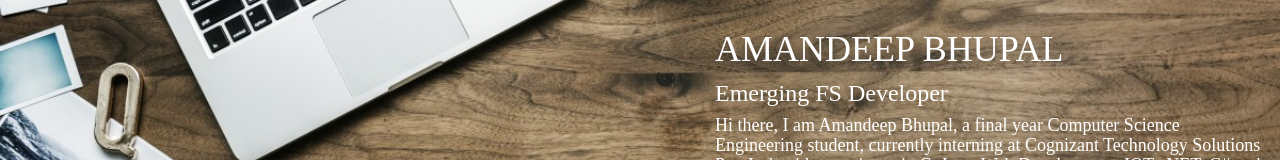
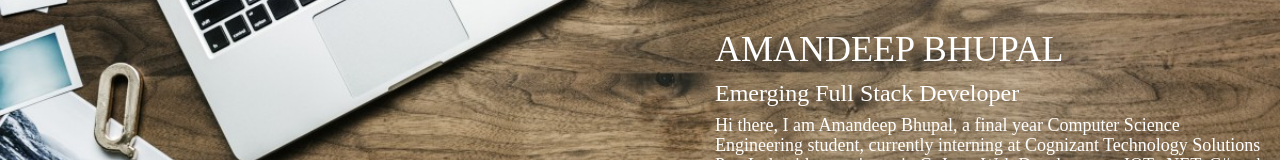
Before and after one commit to AkashMahajan19/AmandeepBhupal.github.io, a plain HTML site: page index.html in a window 1280 px wide. Shown: the part 252-412 px from the top of the page. Drawn offline with nearby package versions, Linux system fonts and the light colour scheme; files whose address does not match are found by name; a web font is replaced by a local one.

Commit message:
Update index.html

```diff
--- a/index.html
+++ b/index.html
@@ -163,7 +163,8 @@ Smartphone Compatible web template, free webdesigns for Nokia, Samsung, LG, Sony
 			 style="width:100%;padding-top:100px;padding-bottom:10px;padding-left:700px;">
 
 				 <h1 style="color:rgba(255,255,255,1);font-family:'Times New Roman', Times, serif ;">AMANDEEP BHUPAL</h1>
-				<h3 style="color:rgba(255,255,255,1);font-family:'Times New Roman', Times, serif ;padding-top:10px;">Emerging FS Developer</h3>
+				<h3 style="color:rgba(255,255,255,1);font-family:'Times New Roman', Times, serif ;padding-top:10px;">
+					Emerging Full Stack Developer</h3>
 				 <h4 style="color:rgba(255,255,255,1);font-family:'Times New Roman', Times, serif ;padding-top:10px;">Hi there, I am Amandeep Bhupal, a final year Computer Science Engineering student,
 	currently interning at Cognizant Technology Solutions Pvt. Ltd. with experience in C, Java, Web Development, IOT, .NET, C# and Python.
 </h4>
```
